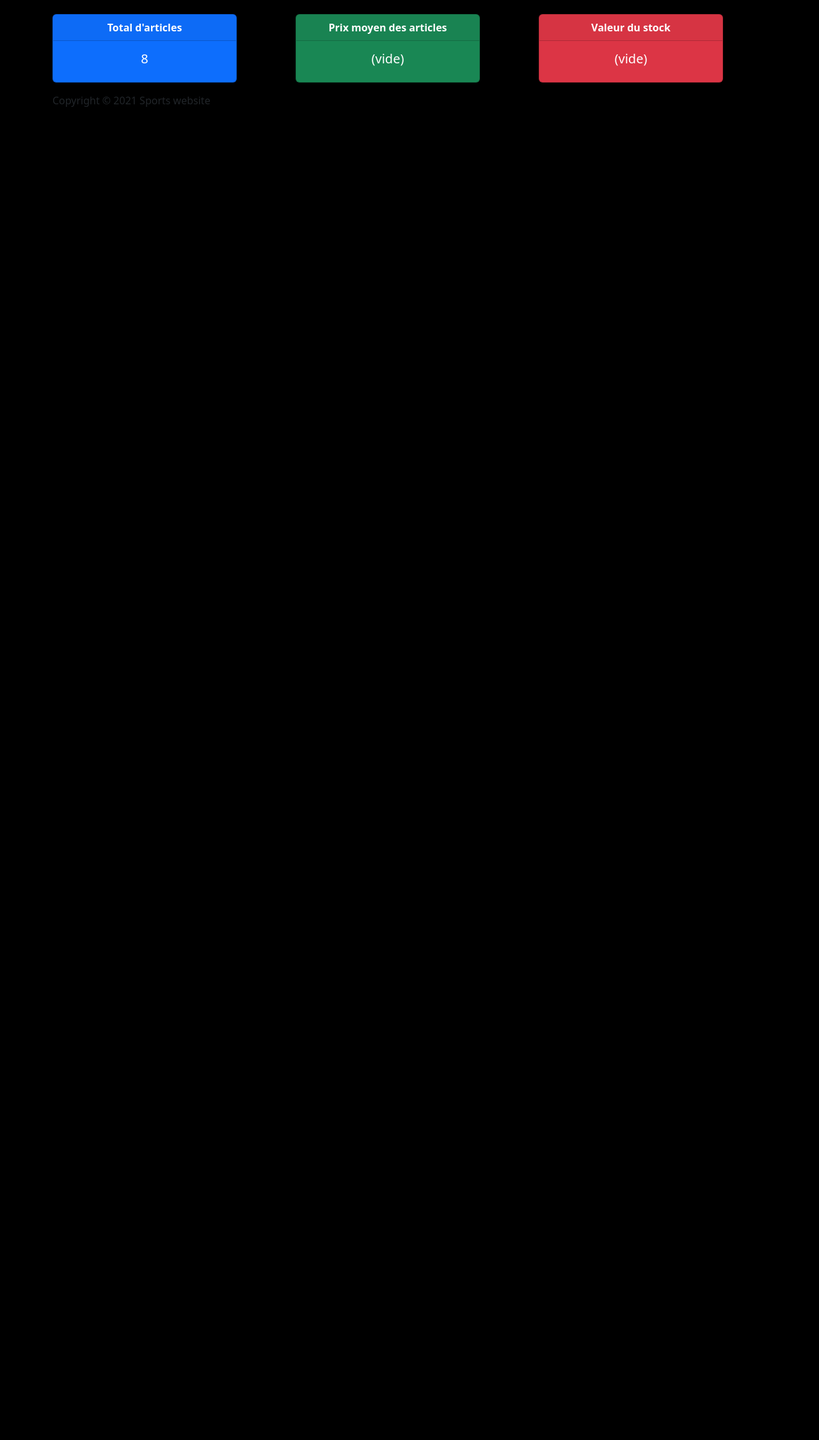
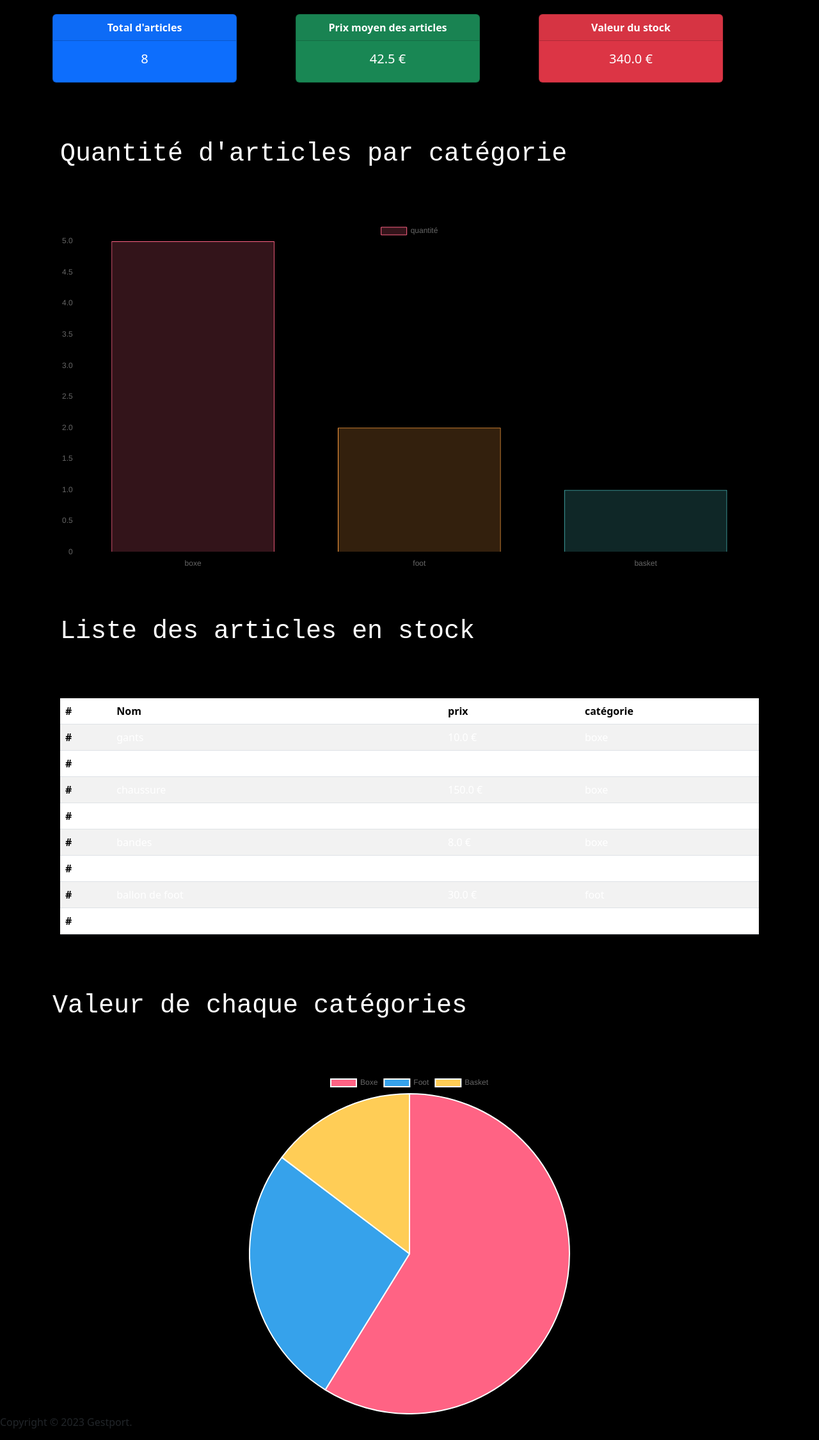
Before and after one commit to momodiaobana/SiteAssoSport, a Django app: page / in a window 1280 px wide. Shown: the part 58-2308 px from the top of the page at 64% size. Before the commit the page ends 225 px from the top, so only its background shows below. Run offline with Django 4.2, Linux system fonts and the light colour scheme; data comes from the database, SQL or seed files in the repository.

Commit message:
eddy finalisation de la page des stats

```diff
--- a/appAsso/templates/acceuil.html
+++ b/appAsso/templates/acceuil.html
@@ -14,12 +14,38 @@
 <body>
    {% block content %}
    <style>
-      h5{
+      h5 {
          text-align: center;
       }
-      .card-header{
+
+      .card-header {
          text-align: center;
       }
+
+      /*animation des cards*/
+      @keyframes transitionOne {
+            from{
+                opacity: 0;
+                transform: rotateX(-10deg);
+            }
+
+            to {
+                opacity: 1;
+                transform: rotateX(0);
+            }
+        }
+
+      .card {
+            animation: transitionOne 2.5s;
+      }
+
+
+      .table {
+         animation: transitionOne 6.5s;
+      }
+
+
+
    </style>
    <div class="container">
       <h1 style="color: white; font-family: 'Courier New', Courier, monospace;">Chiffres en détail</h1>
@@ -36,7 +62,7 @@
             <div class="card text-bg-primary mb" style="max-width: 18rem;">
                <div class="card-header"><strong>Total d'articles</strong> </div>
                <div class="card-body">
-                  <h5 class="card-title">{{ count }}</h5>
+                  <h5 class="card-title">{{ count_all_items }}</h5>
                </div>
             </div>
          </div>
@@ -45,7 +71,7 @@
             <div class="card text-bg-success mb-3" style="max-width: 18rem;">
                <div class="card-header"><strong>Prix moyen des articles</strong></div>
                <div class="card-body">
-                  <h5 class="card-title">(vide)</h5>
+                  <h5 class="card-title">{{ prix_moyen }} €</h5>
                </div>
             </div>
          </div>
@@ -54,12 +80,147 @@
             <div class="card text-bg-danger mb-3" style="max-width: 18rem;">
                <div class="card-header"><strong>Valeur du stock</strong></div>
                <div class="card-body">
-                  <h5 class="card-title"> (vide) </h5>
+                  <h5 class="card-title">{{ valeur_totale_stock }} € </h5>
                </div>
             </div>
          </div>
-</div>
-         {% endblock %}
+
+      </div>
+
+      <!-- chartJS -->
+      <br> <br> <br>
+
+      <div class="container">
+         <h1 style="color: white; font-family: 'Courier New', Courier, monospace;">Quantité d'articles par catégorie
+         </h1>
+         <br><br><br>
+         <div>
+            <canvas id="myChart"></canvas>
+         </div>
+         <script src="https://cdn.jsdelivr.net/npm/chart.js"></script>
+         <script class="bar">
+            const ctx = document.getElementById('myChart');
+
+            const labels = ['boxe', 'foot', 'basket'];
+            const barres = {
+
+               //Ne fait pas attention aux erreurs, tout fonctionne.
+               labels: labels,
+               datasets: [{
+                  label: 'quantité',
+                  data: [{{ count_boxe_items}}, {{ count_foot_items}}, {{ count_basket_items}}],
+
+
+                  backgroundColor: [
+                     'rgba(255, 99, 132, 0.2)',
+                     'rgba(255, 159, 64, 0.2)',
+                     'rgba(75, 192, 192, 0.2)'
+                  ],
+                  borderColor: [
+                     'rgb(255, 99, 132)',
+                     'rgb(255, 159, 64)',
+                     'rgba(75, 192, 192)'
+                  ],
+                  borderWidth: 1
+               }]
+
+            };
+
+            //quantité d'article par catégorie
+            new Chart(ctx, {
+               type: 'bar',
+               data: barres,
+               options: {
+                  scales: {
+                     y: {
+                        beginAtZero: true
+                     }
+                  }
+               },
+            });
+
+
+
+
+
+         </script>
+      </div>
+
+      <!-- chartJS -->
+      <br> <br> <br>
+      <div class="container">
+          <h1 style="color: white; font-family: 'Courier New', Courier, monospace;">Liste des articles en stock</h1>
+          <br> <br> <br>
+          <table class="table table-striped">
+              <thead class="thead-dark">
+                  <tr>
+                      <th scope="col">#</th>
+                      <th scope="col">Nom</th>
+                      <th scope="col">prix</th>
+                      <th scope="col">catégorie</th>
+                  </tr>
+              </thead>
+              <tbody class="bodytab">
+                  {% for item in items %}
+                  <tr>
+                      <th scope="row">#</th>
+                      <td style="color:white">{{ item.nomProduit }}</td>
+                      <td style="color:white">{{ item.prix}} €</td>
+                      <td style="color:white">{{ item.cProduit}}</td>
+                  </tr>
+                  {% endfor %}
+              </tbody>
+          </table>
+      </div>
+
+      <br> <br> <br>
+        <h1 style="color: white; font-family: 'Courier New', Courier, monospace;">Valeur de chaque catégories</h1>
+        <div class="container" style="width:50%; height: 50%;">
+
+            <br> <br> <br>
+            <div>
+                <canvas id="myChart2"></canvas>
+            </div>
+
+            <script class="pie">
+                const ctx2 = document.getElementById('myChart2');
+
+
+                const pie = {
+
+                    labels: [
+                        'Boxe',
+                        'Foot',
+                        'Basket'
+                    ],
+                    //Ne fait pas attention aux erreurs, tout fonctionne
+                    datasets: [{
+                        label: 'Valeur en € ',
+                        data: [{{valeur_stock_boxe}}, {{valeur_stock_foot}}, {{valeur_stock_basket}}],
+                        backgroundColor: [
+                            'rgb(255, 99, 132)',
+                            'rgb(54, 162, 235)',
+                            'rgb(255, 205, 86)'
+                        ],
+                        hoverOffset: 3
+                    }]
+
+                };
+
+                //valeur de chaque caté
+                new Chart(ctx2, {
+                    type: 'pie',
+                    data: pie,
+                });
+
+            </script>
+
+        </div>
+
+
+
+   </div>
+   {% endblock %}
 </body>
 
 </html>
--- a/appAsso/templates/base.html
+++ b/appAsso/templates/base.html
@@ -48,7 +48,7 @@
 
   {% endblock %}
 <footer>
-  <p>Copyright © 2021 Sports website</p>
+  <p>Copyright © 2023 Gestport.</p>
 </footer>
 </body>
 </html>
--- a/appAsso/views.py
+++ b/appAsso/views.py
@@ -3,6 +3,7 @@
 from django.contrib.auth import login, logout, authenticate, get_user_model
 from django.contrib import messages
 from .models import Products #import de la base product venant du modele
+from django.db.models import Sum
 # Create your views here.
 
 
@@ -18,8 +19,39 @@
     return render(request, "base.html")
 
 def index(request):
-    count = Products.objects.all().count()
-    context = {'count': count}
+    count_all_items = Products.objects.all().count()
+    count_boxe_items = Products.objects.filter(cProduit = "boxe").count()
+    count_basket_items = Products.objects.filter(cProduit = "basket").count()
+    count_foot_items = Products.objects.filter(cProduit = "foot").count()
+    ##### valeur totale du stok
+    items = Products.objects.all()
+    valeur_totale_stock = sum(items.values_list('prix', flat=True))
+
+    ##### prix moyen du stock
+    prix_moyen = valeur_totale_stock / count_all_items
+
+    ##### valeur du stock des articles de boxe
+    boxe_items = Products.objects.filter(cProduit = "boxe")
+    valeur_stock_boxe = sum(boxe_items.values_list('prix', flat=True))
+    ##### valeur du stock des articles de foot
+    foot_items = Products.objects.filter(cProduit = "foot")
+    valeur_stock_foot = sum(foot_items.values_list('prix', flat=True))
+    ##### valeur du stock des articles de basket
+    basket_items = Products.objects.filter(cProduit = "basket")
+    valeur_stock_basket = sum(basket_items.values_list('prix', flat=True))
+
+
+    context = {'count_all_items': count_all_items,
+                'items':items,
+                'count_boxe_items': count_boxe_items,
+                'count_basket_items': count_basket_items,
+                'count_foot_items': count_foot_items,
+                'valeur_totale_stock': float(valeur_totale_stock),
+                'prix_moyen':float(prix_moyen),
+                'valeur_stock_boxe': float(valeur_stock_boxe),
+                'valeur_stock_foot': float(valeur_stock_foot),
+                'valeur_stock_basket': float(valeur_stock_basket),
+                }
     return render(request, "acceuil.html", context)
 
 
```
